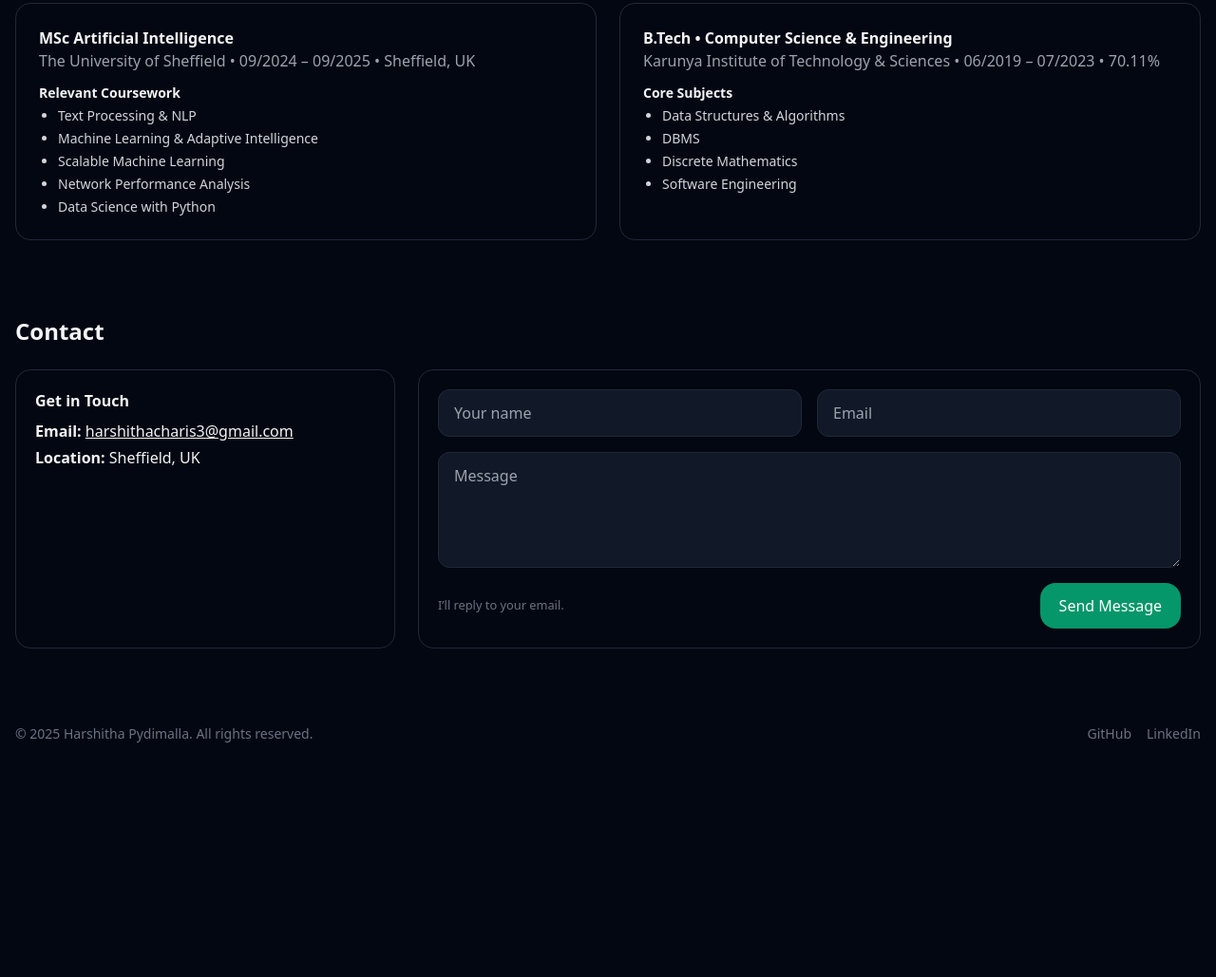
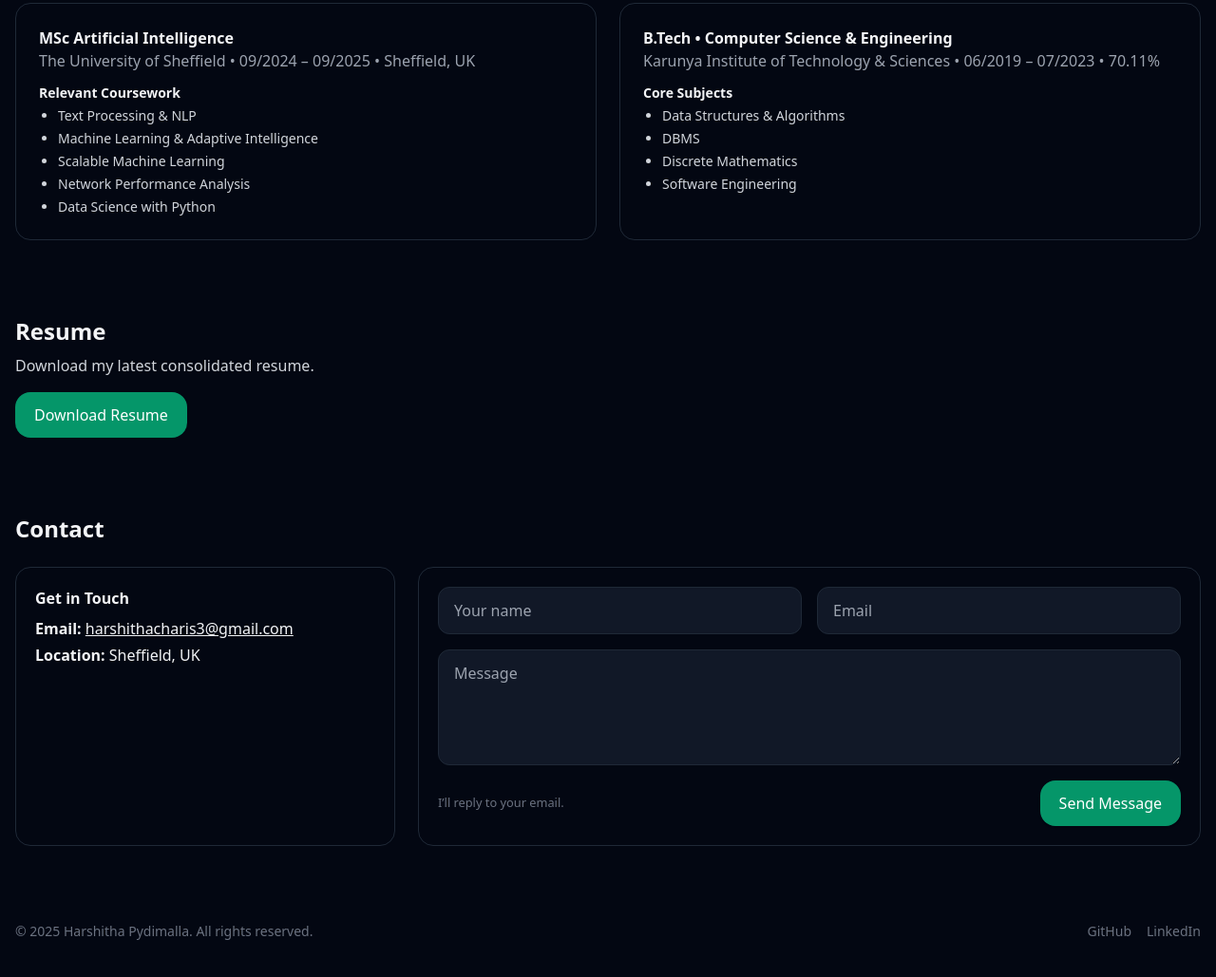
Before and after one commit to Harshithap37/Harshitha_Portfolio, a plain HTML site: page index.html in a window 1280 px wide. Shown: the part 2850-3879 px from the top of the page at 95% size. Before the commit the page ends 3673 px from the top, so only its background shows below. Drawn offline with nearby package versions, Linux system fonts and the light colour scheme.

Commit message:
Update portfolio + add unified resume download

```diff
--- a/index.html
+++ b/index.html
@@ -31,7 +31,10 @@
         <a href="#projects" class="px-3 py-1.5 rounded-xl hover:bg-gray-800">Projects</a>
         <a href="#education" class="px-3 py-1.5 rounded-xl hover:bg-gray-800">Education</a>
         <a href="#contact" class="px-3 py-1.5 rounded-xl hover:bg-gray-800">Contact</a>
-        <a href="resume.pdf" download class="ml-1 px-3 py-1.5 rounded-xl bg-emerald-600 text-white hover:opacity-90">Resume</a>
+        <!-- Updated: direct download of Harshitha_Resume.pdf -->
+        <a href="Harshitha_Resume.pdf"
+           download="Harshitha_Pydimalla_Resume.pdf"
+           class="ml-1 px-3 py-1.5 rounded-xl bg-emerald-600 text-white hover:opacity-90">Resume</a>
         <button id="themeToggle" aria-label="Toggle theme" class="ml-1 p-2 rounded-xl hover:bg-gray-800">
           <svg id="sunIcon" xmlns="http://www.w3.org/2000/svg" class="h-5 w-5 hidden" viewBox="0 0 24 24" fill="currentColor"><path d="M6.76 4.84l-1.8-1.79-1.41 1.41 1.79 1.8 1.42-1.42zM1 13h3v-2H1v2zm10 10h2v-3h-2v3zm9.66-4.55l1.41-1.41-1.79-1.8-1.41 1.42 1.79 1.79zM20 13h3v-2h-3v2zM17.24 4.84l1.42 1.42 1.79-1.8-1.41-1.41-1.8 1.79zM12 6a6 6 0 100 12 6 6 0 000-12zM4 20l1.41 1.41 1.8-1.79-1.42-1.42L4 20z"/></svg>
           <svg id="moonIcon" xmlns="http://www.w3.org/2000/svg" class="h-5 w-5" viewBox="0 0 24 24" fill="currentColor"><path d="M12.74 2.2a1 1 0 01.94 1.45A8 8 0 1020.35 10a1 1 0 011.45-.94A10 10 0 1112.74 2.2z"/></svg>
@@ -199,6 +202,17 @@
         </ul>
       </div>
     </div>
+  </section>
+
+  <!-- Resume (new section with download button) -->
+  <section id="resume" class="mx-auto container px-4 py-10">
+    <h2 class="text-2xl font-bold mb-2">Resume</h2>
+    <p class="text-gray-300">Download my latest consolidated resume.</p>
+    <a href="Harshitha_Resume.pdf"
+       download="Harshitha_Pydimalla_Resume.pdf"
+       class="mt-4 inline-flex items-center gap-2 px-5 py-3 rounded-2xl bg-emerald-600 text-white hover:opacity-90">
+      Download Resume
+    </a>
   </section>
 
   <!-- Contact -->
```
Also changed, not shown: 1 other file.
